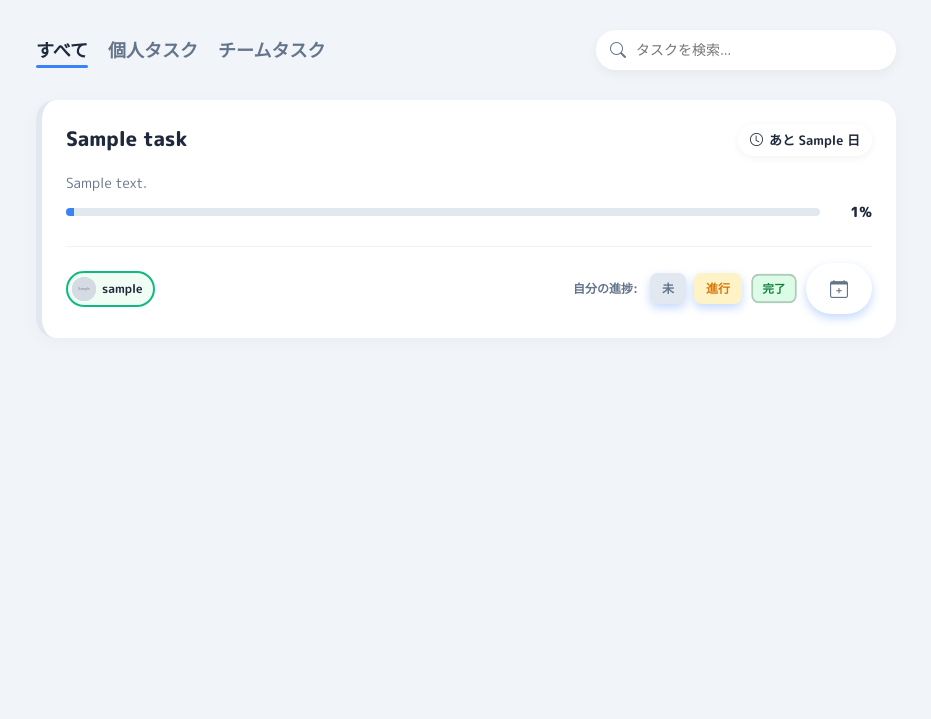
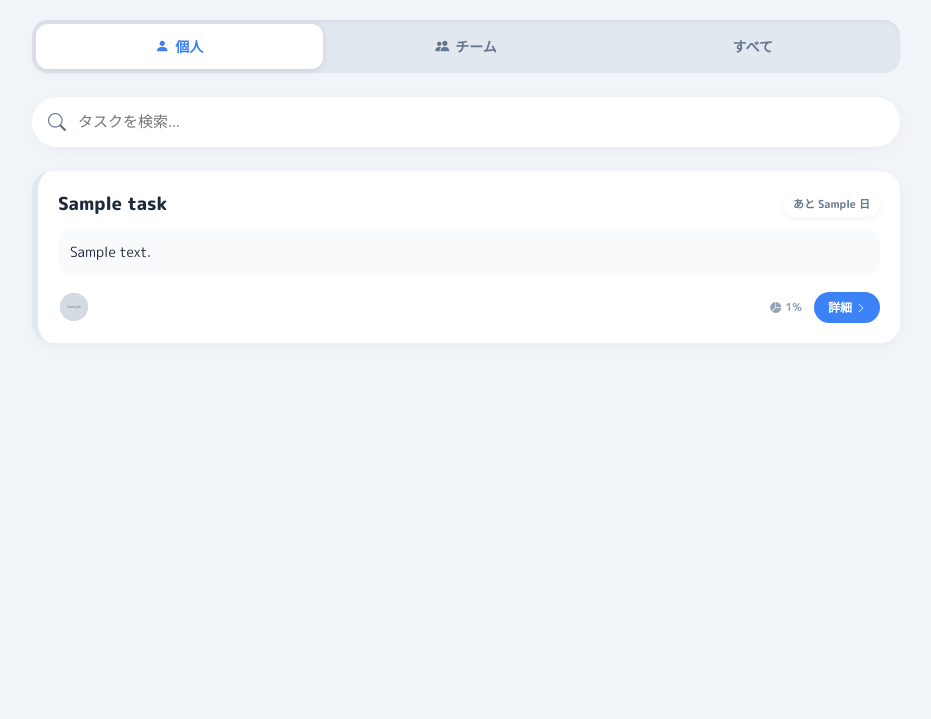
Before and after one commit to HJ-jyo/practice-webapp, a Django app: template tasks/templates/tasks/board.html in a window 1280 px wide. Shown: the top 719 px of the page, without its empty margins (174-1105 px from the left). Run offline with Django 3.2, Linux system fonts and the light colour scheme; the template is opened without the code that fills it: most values are stand-ins (such as "Sample title", 1, 10 or a date in 2020); grey boxes marked "Sample" are stand-in pictures.

Commit message:
修正：視覚的要素をアップデート

```diff
--- a/tasks/templates/tasks/board.html
+++ b/tasks/templates/tasks/board.html
@@ -2,63 +2,78 @@
 
 {% block content %}
 <style>
-    /* === ボード全体のレイアウト === */
+    /* === ボード全体のコンテナ (スクロール対応) === */
     .p-board-container {
         max-width: 900px;
         margin: 0 auto;
-        padding: 30px 20px;
+        padding: 20px 16px 120px; /* スマホのナビ被り防止用に下部余白を確保 */
         width: 100%;
         box-sizing: border-box;
+        /* 親要素(main)でスクロールするため、ここではheight固定しない */
     }
 
-    /* === タブ＆検索エリア === */
-    .p-control-bar {
+    /* === 1. 個人/チーム 切り替えスイッチ === */
+    .segment-control {
         display: flex;
-        justify-content: space-between;
-        align-items: center;
-        margin-bottom: 30px;
-        gap: 16px;
-        flex-wrap: wrap;
+        background: #e2e8f0;
+        border-radius: 16px;
+        padding: 4px;
+        margin-bottom: 24px;
+        box-shadow: inset 0 2px 4px rgba(0,0,0,0.05);
     }
 
-    .tab-group {
-        display: flex; gap: 20px;
-        font-weight: 800; font-size: 18px; color: var(--text-sub);
-    }
-    .tab-item { cursor: pointer; transition: 0.2s; position: relative; }
-    .tab-item.active { color: var(--text-main); }
-    .tab-item.active::after {
-        content: ''; position: absolute; bottom: -4px; left: 0; width: 100%; height: 3px;
-        background: var(--accent-color); border-radius: 2px;
+    .segment-btn {
+        flex: 1;
+        text-align: center;
+        padding: 12px 0;
+        font-size: 14px;
+        font-weight: 800;
+        color: var(--text-sub);
+        cursor: pointer;
+        border-radius: 12px;
+        transition: 0.2s;
+        display: flex; align-items: center; justify-content: center; gap: 6px;
     }
 
-    .search-form {
-        position: relative;
-        flex: 1; max-width: 300px;
+    .segment-btn.active {
+        background: white;
+        color: var(--accent-color);
+        box-shadow: 0 2px 8px rgba(0,0,0,0.1);
     }
+
+    /* === 検索バー === */
+    .search-area { margin-bottom: 24px; }
+    .search-form { position: relative; width: 100%; }
     .search-form input {
-        width: 100%; padding: 10px 16px 10px 40px;
-        border-radius: 50px; border: none; background: white;
-        box-shadow: 0 4px 12px rgba(0,0,0,0.05);
-        font-size: 14px;
+        width: 100%; padding: 12px 16px 12px 44px;
+        border-radius: 50px; border: 2px solid transparent;
+        background: white;
+        box-shadow: 0 4px 15px rgba(0,0,0,0.03);
+        font-size: 15px; transition: 0.2s;
+    }
+    .search-form input:focus {
+        border-color: var(--accent-color);
+        box-shadow: 0 4px 20px rgba(59, 130, 246, 0.15);
     }
     .search-form i {
-        position: absolute; left: 14px; top: 50%; transform: translateY(-50%);
-        color: var(--text-sub);
+        position: absolute; left: 16px; top: 50%; transform: translateY(-50%);
+        color: var(--text-sub); font-size: 18px;
     }
 
-    /* === タスクカード (横長ボックス) === */
+    /* === タスクカード === */
     .c-task-row {
         background: white;
         border-radius: 20px;
-        padding: 24px;
-        margin-bottom: 20px;
-        box-shadow: 0 4px 20px rgba(0,0,0,0.03);
-        border-left: 6px solid #e2e8f0; /* デフォルト色 */
+        padding: 20px;
+        margin-bottom: 16px;
+        box-shadow: 0 4px 15px rgba(0,0,0,0.03);
+        border-left: 6px solid #e2e8f0;
         transition: transform 0.2s;
-        display: flex; flex-direction: column; gap: 16px;
+        display: flex; flex-direction: column; gap: 12px;
+        position: relative;
+        cursor: pointer; /* カード全体をクリック可能に */
     }
-    .c-task-row:hover { transform: translateY(-2px); }
+    .c-task-row:active { transform: scale(0.98); }
 
     /* 緊急度カラー */
     .urgency-red { border-left-color: #ef4444; background: #fff5f5; }
@@ -67,104 +82,105 @@
 
     /* 上段: タイトルと期限 */
     .row-header {
-        display: flex; justify-content: space-between; align-items: flex-start;
+        display: flex; justify-content: space-between; align-items: flex-start; gap: 12px;
     }
-    .task-title { font-size: 20px; font-weight: 800; color: var(--text-main); line-height: 1.4; cursor: pointer; }
+    .task-title {
+        font-size: 18px; font-weight: 800; color: var(--text-main);
+        line-height: 1.4; flex: 1;
+    }
     .task-due {
-        font-size: 13px; font-weight: 700;
-        padding: 6px 12px; border-radius: 50px;
-        background: white; box-shadow: 0 2px 8px rgba(0,0,0,0.05);
-        white-space: nowrap;
-        display: flex; align-items: center; gap: 6px;
+        font-size: 11px; font-weight: 700;
+        padding: 4px 10px; border-radius: 50px;
+        background: white; box-shadow: 0 2px 6px rgba(0,0,0,0.05);
+        white-space: nowrap; flex-shrink: 0;
+        display: flex; align-items: center; gap: 4px; color: var(--text-sub);
+    }
+    .due-alert { color: #ef4444; background: #fee2e2; }
+
+    /* 中段: 詳細文 (メインコンテンツ) */
+    .task-desc {
+        font-size: 14px; color: var(--text-main);
+        line-height: 1.6;
+        background: #f8fafc; padding: 12px; border-radius: 12px;
+        /* 長文対応: 3行まで表示してあとは...にする */
+        display: -webkit-box;
+        -webkit-line-clamp: 3;
+        -webkit-box-orient: vertical;
+        overflow: hidden;
     }
 
-    /* 中段: 詳細と進捗バー */
-    .row-body { display: flex; flex-direction: column; gap: 8px; }
-    .task-desc { font-size: 14px; color: var(--text-sub); line-height: 1.6; }
-
-    .progress-container { display: flex; align-items: center; gap: 12px; }
-    .progress-bar { flex: 1; height: 8px; background: #e2e8f0; border-radius: 4px; overflow: hidden; }
-    .progress-fill { height: 100%; background: var(--accent-color); transition: width 0.5s ease; }
-    .progress-text { font-size: 14px; font-weight: 800; color: var(--text-main); min-width: 40px; text-align: right; }
-
-    /* 下段: メンバーとアクション */
+    /* 下段: フッター情報 */
     .row-footer {
-        display: flex; justify-content: space-between; align-items: center;
-        border-top: 1px solid rgba(0,0,0,0.05);
-        padding-top: 16px; margin-top: 8px;
-        flex-wrap: wrap; gap: 16px;
+        display: flex; justify-content: space-between; align-items: flex-end;
+        margin-top: 4px;
     }
 
-    .member-status-list { display: flex; gap: 12px; flex-wrap: wrap; }
-    .member-item {
-        display: flex; align-items: center; gap: 6px;
-        background: white; padding: 4px 10px 4px 4px; border-radius: 50px;
+    /* メンバーアイコン */
+    .member-stack { display: flex; align-items: center; }
+    .member-avatar {
+        width: 28px; height: 28px; border-radius: 50%;
+        border: 2px solid white; margin-right: -8px;
+        background: #cbd5e1; overflow: hidden;
+        display: flex; align-items: center; justify-content: center;
+        font-size: 10px; color: white; font-weight: bold;
+    }
+    .member-avatar img { width: 100%; height: 100%; object-fit: cover; }
+
+    /* 右下エリア: ％とおまけ詳細ボタン */
+    .footer-right {
+        display: flex; align-items: center; gap: 12px;
+    }
+
+    .progress-mini {
+        font-size: 11px; font-weight: 700; color: #94a3b8;
+        display: flex; align-items: center; gap: 4px;
+    }
+
+    /* 詳細ボタン */
+    .btn-detail {
+        background: var(--accent-color); color: white;
         font-size: 12px; font-weight: 700;
-        border: 2px solid transparent;
+        padding: 6px 14px; border-radius: 50px;
+        text-decoration: none; display: inline-flex; align-items: center; gap: 4px;
+        transition: 0.2s;
     }
-    /* ステータスに応じた枠線 */
-    .status-todo { border-color: #e2e8f0; opacity: 0.7; }
-    .status-doing { border-color: #f59e0b; background: #fffbeb; }
-    .status-done { border-color: #10b981; background: #f0fdf4; }
+    .btn-detail:hover { background: var(--accent-hover); }
 
-    .member-icon { width: 24px; height: 24px; border-radius: 50%; background: #ccc; overflow: hidden; }
-    .member-icon img { width: 100%; height: 100%; object-fit: cover; }
-
-    /* 自分の操作ボタン */
-    .my-action-area { display: flex; gap: 8px; align-items: center; }
-    .status-btn {
-        padding: 6px 12px; border-radius: 8px; border: none; cursor: pointer;
-        font-size: 12px; font-weight: 700; transition: 0.2s;
-    }
-    .btn-todo { background: #e2e8f0; color: #64748b; }
-    .btn-doing { background: #fef3c7; color: #d97706; }
-    .btn-done { background: #dcfce7; color: #15803d; }
-    .active-status { box-shadow: inset 0 0 0 2px rgba(0,0,0,0.2); transform: scale(0.95); }
-
-    .gcal-btn {
-        background: none; border: none; color: var(--text-sub); cursor: pointer; font-size: 18px;
-    }
-    .gcal-btn:hover { color: var(--accent-color); }
-
-    /* スマホ調整 */
-    @media (max-width: 768px) {
-        .p-control-bar { flex-direction: column; align-items: stretch; }
-        .search-form { max-width: 100%; }
-        .row-footer { flex-direction: column; align-items: flex-start; }
-        .my-action-area { width: 100%; justify-content: flex-end; }
-    }
 </style>
 
 <div class="p-board-container">
 
-    <div class="p-control-bar">
-        <div class="tab-group">
-            <div class="tab-item active" onclick="filterTasks('all')">すべて</div>
-            <div class="tab-item" onclick="filterTasks('personal')">個人タスク</div>
-            <div class="tab-item" onclick="filterTasks('team')">チームタスク</div>
+    <div class="segment-control">
+        <div class="segment-btn active" onclick="filterTasks('personal', this)">
+            <i class="bi bi-person-fill"></i> 個人
+        </div>
+        <div class="segment-btn" onclick="filterTasks('team', this)">
+            <i class="bi bi-people-fill"></i> チーム
+        </div>
+        <div class="segment-btn" onclick="filterTasks('all', this)">
+            すべて
+        </div>
     </div>
 
-        <form method="get" class="search-form">
+    <form method="get" class="search-form search-area">
         <i class="bi bi-search"></i>
         <input type="text" name="q" value="{{ query|default:'' }}" placeholder="タスクを検索...">
     </form>
-    </div>
 
     <div id="task-list-area">
         {% if view_type == 'done' %}
-            <h3 style="margin-bottom: 20px; color:var(--text-sub);">完了済みタスク</h3>
+            <h3 style="margin-bottom: 20px; color:var(--text-sub); font-size:16px;">完了済みタスク</h3>
         {% endif %}
 
         {% for task in tasks %}
         <div class="c-task-row {{ task.color_class }}"
-             data-type="{% if task.member_list.count == 1 %}personal{% else %}team{% endif %}">
+             data-type="{% if task.member_list.count <= 1 %}personal{% else %}team{% endif %}"
+             onclick="location.href='{% url 'task_edit' task.id %}'">
 
             <div class="row-header">
-                <div class="task-title" onclick="location.href='{% url 'task_edit' task.id %}'">{{ task.title }}</div>
-
+                <div class="task-title">{{ task.title }}</div>
                 {% if task.due_date %}
-                <div class="task-due {% if task.remaining_days <= 1 %}urgency-red{% endif %}">
-                    <i class="bi bi-clock"></i>
+                <div class="task-due {% if task.remaining_days <= 1 %}due-alert{% endif %}">
                     {% if task.remaining_days < 0 %}期限切れ
                     {% else %}あと {{ task.remaining_days }} 日
                     {% endif %}
@@ -172,108 +188,81 @@
                 {% endif %}
             </div>
 
-            <div class="row-body">
             {% if task.description %}
-                    <div class="task-desc">{{ task.description|truncatechars:60 }}</div>
+            <div class="task-desc">
+                {{ task.description }}
+            </div>
+            {% else %}
+            <div class="task-desc" style="color:#cbd5e1;">(詳細なし)</div>
             {% endif %}
 
-                <div class="progress-container">
-                    <div class="progress-bar">
-                        <div class="progress-fill" style="width: {{ task.progress_percent }}%;"></div>
-                    </div>
-                    <div class="progress-text">{{ task.progress_percent }}%</div>
-                </div>
-            </div>
-
             <div class="row-footer">
-                <div class="member-status-list">
-                    {% for assign in task.member_list.all %}
-                    <div class="member-item status-{{ assign.status }}">
-                        <div class="member-icon">
+                <div class="member-stack">
+                    {% for assign in task.member_list.all|slice:":4" %}
+                    <div class="member-avatar">
                         {% if assign.user.profile.icon %}
                             <img src="{{ assign.user.profile.icon.url }}">
                         {% else %}
-                                <span style="display:block; width:100%; height:100%; background:#ccc; text-align:center; line-height:24px; color:white;">{{ assign.user.username|slice:":1" }}</span>
+                            {{ assign.user.username|slice:":1" }}
                         {% endif %}
                     </div>
-                        <span>{{ assign.user.username }}</span>
-                    </div>
                     {% endfor %}
+                    {% if task.member_list.count > 4 %}
+                    <div class="member-avatar" style="background:#94a3b8; font-size:9px;">+{{ task.member_list.count|add:"-4" }}</div>
+                    {% endif %}
                 </div>
 
-                {% if view_type != 'done' %}
-                <div class="my-action-area">
-                    <span style="font-size:12px; font-weight:700; color:var(--text-sub); margin-right:4px;">自分の進捗:</span>
+                <div class="footer-right">
+                    <div class="progress-mini">
+                        <i class="bi bi-pie-chart-fill"></i> {{ task.progress_percent }}%
+                    </div>
 
-                    <button class="status-btn btn-todo {% if task.my_status == 'todo' %}active-status{% endif %}"
-                            onclick="updateStatus('{{ task.id }}', 'todo')">未</button>
-
-                    <button class="status-btn btn-doing {% if task.my_status == 'doing' %}active-status{% endif %}"
-                            onclick="updateStatus('{{ task.id }}', 'doing')">進行</button>
-
-                    <button class="status-btn btn-done {% if task.my_status == 'done' %}active-status{% endif %}"
-                            onclick="updateStatus('{{ task.id }}', 'done')">完了</button>
-
-                    <button class="gcal-btn" onclick="addToGoogleCalendar('{{ task.title }}', '{{ task.due_date|date:'Y-m-d' }}')" title="カレンダーに追加">
-                        <i class="bi bi-calendar-plus"></i>
-                    </button>
+                    <span class="btn-detail">
+                        詳細 <i class="bi bi-chevron-right" style="font-size:10px;"></i>
+                    </span>
                 </div>
-                {% endif %}
             </div>
         </div>
         {% empty %}
-            <div style="text-align:center; padding: 40px; color:var(--text-sub);">タスクはありません</div>
+            <div style="text-align:center; padding: 60px 20px; color:var(--text-sub);">
+                <i class="bi bi-inbox" style="font-size:40px; display:block; margin-bottom:10px; opacity:0.5;"></i>
+                表示するタスクはありません
+            </div>
         {% endfor %}
     </div>
 
 </div>
 
 <script>
-    // 自分のステータス更新 (Ajax)
-    function updateStatus(taskId, status) {
-        fetch("{% url 'api_update_status' %}", {
-            method: 'POST',
-            headers: {
-                'Content-Type': 'application/json',
-                'X-CSRFToken': '{{ csrf_token }}'
-            },
-            body: JSON.stringify({ task_id: taskId, status: status })
-        })
-        .then(res => res.json())
-        .then(data => {
-            if (data.status === 'success') {
-                if(data.task_done) {
-                    alert('全員が完了しました！タスクを完了に移動します。');
+    // 初期表示: 個人のみ表示 (リクエストがない場合)
+    document.addEventListener('DOMContentLoaded', () => {
+        // デフォルトで「個人」を選択状態にする処理
+        // ※ 完了タスク画面の場合は「すべて」にしておくなどの調整
+        const urlParams = new URLSearchParams(window.location.search);
+        if (!urlParams.has('q')) { // 検索時はすべて表示の方が親切かも
+            filterTasks('personal', document.querySelector('.segment-btn:first-child'));
+        } else {
+            filterTasks('all', document.querySelectorAll('.segment-btn')[2]);
         }
-                location.reload(); // 簡易的にリロードして表示更新
+    });
+
+    function filterTasks(type, btn) {
+        // ボタンのアクティブ切り替え
+        if(btn) {
+            document.querySelectorAll('.segment-btn').forEach(el => el.classList.remove('active'));
+            btn.classList.add('active');
+        }
+
+        const rows = document.querySelectorAll('.c-task-row');
+        rows.forEach(row => {
+            if (type === 'all') {
+                row.style.display = 'flex';
+            } else if (row.dataset.type === type) {
+                row.style.display = 'flex';
             } else {
-                alert('エラー: ' + data.message);
+                row.style.display = 'none';
             }
         });
     }
-
-    // 表示フィルタ (個人/チーム)
-    function filterTasks(type) {
-        document.querySelectorAll('.tab-item').forEach(el => el.classList.remove('active'));
-        event.target.classList.add('active');
-
-        const rows = document.querySelectorAll('.c-task-row');
-        rows.forEach(row => {
-            if (type === 'all') row.style.display = 'flex';
-            else if (row.dataset.type === type) row.style.display = 'flex';
-            else row.style.display = 'none';
-        });
-    }
-
-    function addToGoogleCalendar(title, dateStr) {
-        if(!dateStr) return;
-        const dateObj = new Date(dateStr);
-        const yyyy = dateObj.getFullYear();
-        const mm = String(dateObj.getMonth() + 1).padStart(2, '0');
-        const dd = String(dateObj.getDate()).padStart(2, '0');
-        const dateFmt = `${yyyy}${mm}${dd}`;
-        const url = `https://www.google.com/calendar/render?action=TEMPLATE&text=${encodeURIComponent(title)}&dates=${dateFmt}/${dateFmt}`;
-        window.open(url, '_blank');
-    }
 </script>
 {% endblock %}
```
Also changed, not shown: tasks/templates/tasks/task_form.html (+62 -43 lines). Lines whose indentation alone changed are shown as unchanged.
